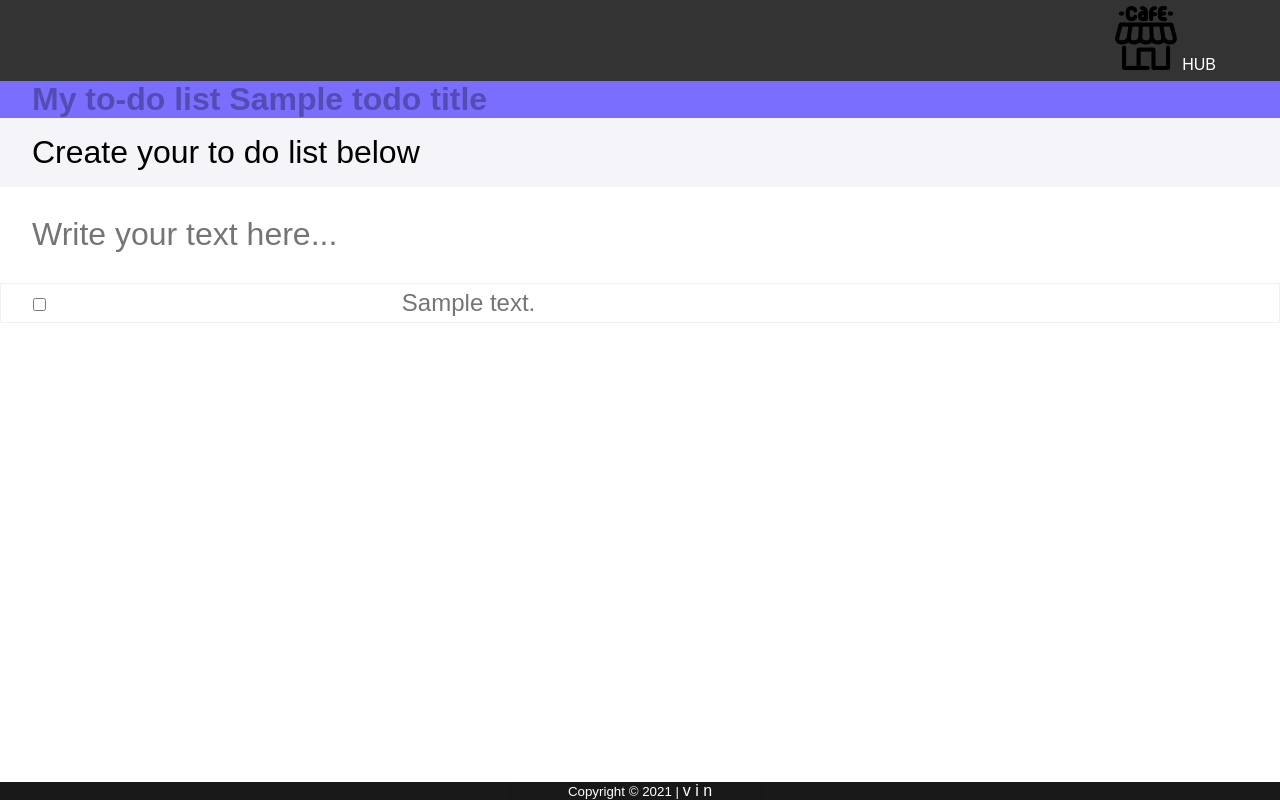
After one commit to beingvin/advanced-capstone-projects-python, a Flask app: template todo list/templates/lists.html in a window 1280 px wide. The commit adds this page. Run offline with Flask 2, Linux system fonts and the light colour scheme; the template is opened without the code that fills it: most values are stand-ins (such as "Sample title", 1, 10 or a date in 2020); some libraries are stand-ins or nearby versions.

Commit message:
todo list app created

```diff
--- a/Cafe and Wifi Website/static/css/styles.css
+++ b/Cafe and Wifi Website/static/css/styles.css
@@ -221,3 +221,5 @@ footer div a:hover {
 .container-add {
     margin-top: 6%;
 }
+
+/* -------------- view ------------- */
--- a/Cafe and Wifi Website/templates/base.html
+++ b/Cafe and Wifi Website/templates/base.html
@@ -5,6 +5,7 @@
     <meta http-equiv="X-UA-Compatible" content="IE=edge">
     <meta name="viewport" content="width=device-width, initial-scale=1.0">
     <title> work from cafe | coffe with wifi </title>
+
     {% block styles %}
     <link rel="stylesheet" href="{{ url_for('static', filename='css/styles.css') }}">
     {% endblock %}
--- /dev/null
+++ b/todo list/static/css/stylesheet.css
@@ -0,0 +1,240 @@
+* {
+    padding: 0;
+    margin: 0;
+    box-sizing: border-box;
+    font-family: Arial, Helvetica, sans-serif;
+}
+
+/* -------------- header ------------- */
+
+header nav ul {
+    display: flex;
+    justify-content: flex-end;
+    align-items: center;
+    align-content: center;
+    list-style: none;
+    background-color: #333333;
+    color: white;
+    font-size: 1rem;
+    padding: 0.5% 0;
+}
+
+header ul li {
+    margin-right: 5%;
+}
+
+header ul li a {
+    text-decoration: none;
+    color: white;
+}
+
+.home-link {
+    position: relative;
+    right: 60rem;
+}
+
+/* -------------- title ------------- */
+
+.title{
+    background-color: #796EFF;
+}
+
+.title h2 {
+    margin-left: 2rem;
+    font-size: 2rem;
+    opacity: 0.3;
+}
+
+.create {
+    background: #F4F4F9;
+    font-size: 2rem;
+    padding: 1rem 0;
+}
+
+.create p {
+    margin-left: 2rem;
+}
+
+/* -------------- input ------------- */
+
+.input-box{
+    /* margin-left: 2rem; */
+    border-bottom: 1px solid #EEF0F5;
+    padding: 8px 32px;
+}
+
+
+
+.input-box input{
+    width: 90vw;
+    height: 10vh;
+    font-size: 2rem;
+    outline: none;
+    border: none;
+}
+
+
+/* -------------- lists ------------- */
+
+.lists {
+    display: flex;
+    justify-content: space-around;
+    border: 1px solid #EEF0F5;
+    border-top: none;
+    color: rgb(117,117,117);
+    border-radius: 2px;
+    padding: 5px 32px;
+    font-size: 1.5rem;
+}
+.lists ul{
+    text-decoration: none;
+    list-style: none;
+    display: flex;
+    width: 100vw;
+    justify-content: space-between;
+}
+
+
+/* .lists input {
+    position: relative;
+    width: 20vw ;
+}
+
+.lists a {
+    width: 30vw ;
+} */
+
+/* .date {
+    width: 7rem;
+
+} */
+
+.delete {
+    text-decoration: none;
+    color:#757575
+}
+
+
+
+/* -------------- login page ------------- */
+
+.box {
+    padding: 10% 20%;
+    display: flex;
+    flex-direction: column;
+    justify-content: center;
+    align-items: center;
+    align-content: center;
+    /* margin-top: 5%; */
+}
+
+.box h1 {
+    font-size: 3rem;
+}
+
+.box input {
+    width: 30vw;
+    height: 5vh;
+    padding: 5%;
+    margin: 5% auto;
+    box-shadow: 2px 2px black ;
+    border-radius: 5px;
+}
+
+.box button {
+    margin-left: 50%;
+    transform: translateX(-50%);
+    width: 10vw;
+    height: 5vh;
+    font-size: larger;
+    background:rgb(78, 111, 219);
+    color: floralwhite;
+    cursor: pointer;
+}
+
+.box button:hover{
+    background:rgb(128, 157, 221);
+}
+
+.signup {
+    text-decoration: none;
+    color: black;
+    border: 1px solid black;
+    padding: 1%;
+    font-size: larger;
+    font-weight: bold;
+    border-radius: 10px;
+    margin-top: 2%;
+}
+
+
+.signup:hover {
+    background: #796EFF;
+    color: white;
+}
+
+
+/* -------------- signup page ------------- */
+.box-2 {
+    padding: 10% 20%;
+    display: flex;
+    flex-direction: column;
+    justify-content: center;
+    align-items: center;
+    align-content: center;
+    /* margin-top: 5%; */
+}
+
+.box-2 h1 {
+    font-size: 3rem;
+}
+
+.box-2 input {
+    width: 30vw;
+    height: 5vh;
+    padding: 5%;
+    margin: 5% auto;
+    box-shadow: 2px 2px black ;
+    border-radius: 5px;
+}
+
+.box-2 button {
+    margin-left: 50%;
+    transform: translateX(-50%);
+    width: 10vw;
+    height: 5vh;
+    font-size: larger;
+    background:#796EFF;
+    color: floralwhite;
+    cursor: pointer;
+}
+
+.box-2 button:hover{
+    background:#474275;
+}
+
+/* -------------- footer ------------- */
+
+footer div {
+    display:block;
+    position:absolute;
+    bottom: 0;
+    text-align: center;
+    width: 100vw;
+    background-color: black;
+    opacity: 0.9;
+    color: white;
+    font-size: smaller;
+}
+
+footer div a {
+    text-decoration: none;
+    font-size: medium;
+    color: white;
+    font-family: Arial, Helvetica, sans-serif;
+}
+
+footer div a:hover {
+    color: darkseagreen;
+    text-decoration: none;
+}
--- /dev/null
+++ b/todo list/templates/lists.html
@@ -0,0 +1,65 @@
+{% extends 'base.html' %}
+
+{% block title %}index{% endblock %}
+
+
+{% block styles %}
+    <link rel="stylesheet" href="{{ url_for('static', filename='css/stylesheet.css') }}">
+{% endblock %}
+
+{% block content %}
+
+    <div class="title">
+
+        <h2> My to-do list {{ todo_title }} </h2>
+
+    </div>
+
+    <div class="create">
+        <p>Create your to do list below </p>
+    </div>
+
+    <form action="", method="post" autocomplete="off" novalidate=True >
+        <div class="input-box">
+            <input type="text" name="Message" placeholder="Write your text here..." autofocus>
+        </div>
+    </form>
+
+    {% if current_user.is_authenticated: %}
+        <div >
+            {% for list in lists %}
+            <div class="lists">
+
+                <ul>
+
+                    <li><input type="checkbox" name="Chechbox" class="Checkbox"></li>
+                    <li>{{ list.text }}</li>
+                    <li><a class="delete" href="{{ url_for('update_list', list_id=list.id, title=list.title) }}"><i class="fas fa-pencil-alt"></i></a></li>
+                    <li><a class="delete" href="{{ url_for('delete_list', list_id=list.id, title=list.title) }}"><i class="fas fa-trash"></i></a></li>
+                </ul>
+
+            </div>
+            {% endfor %}
+        </div>
+
+    {% else: %}
+    <div >
+        {% for list in lists %}
+            <div class="lists">
+
+                <ul>
+
+                    <li><input type="checkbox" name="Chechbox" class="Checkbox"></li>
+                    <li>{{ list.text }}</li>
+                    <li><a class="delete" href="{{ url_for('update_list', list_id=list.id, title=list.title) }}"><i class="fas fa-pencil-alt"></i></a></li>
+                    <li><a class="delete" href="{{ url_for('delete_list', list_id=list.id, title=list.title) }}"><i class="fas fa-trash"></i></a></li>
+                </ul>
+
+            </div>
+
+        {% endfor %}
+    </div>
+    {% endif %}
+
+
+{% endblock %}
```
Also changed, not shown: todo list/main.py (added, +239 -0 lines), todo list/random_link_generator.py (added, +16 -0 lines), todo list/templates/base.html (added, +44 -0 lines), todo list/templates/index.html (added, +31 -0 lines), todo list/templates/login.html (added, +23 -0 lines), todo list/templates/signup.html (added, +13 -0 lines), todo list/todo.db (added).
